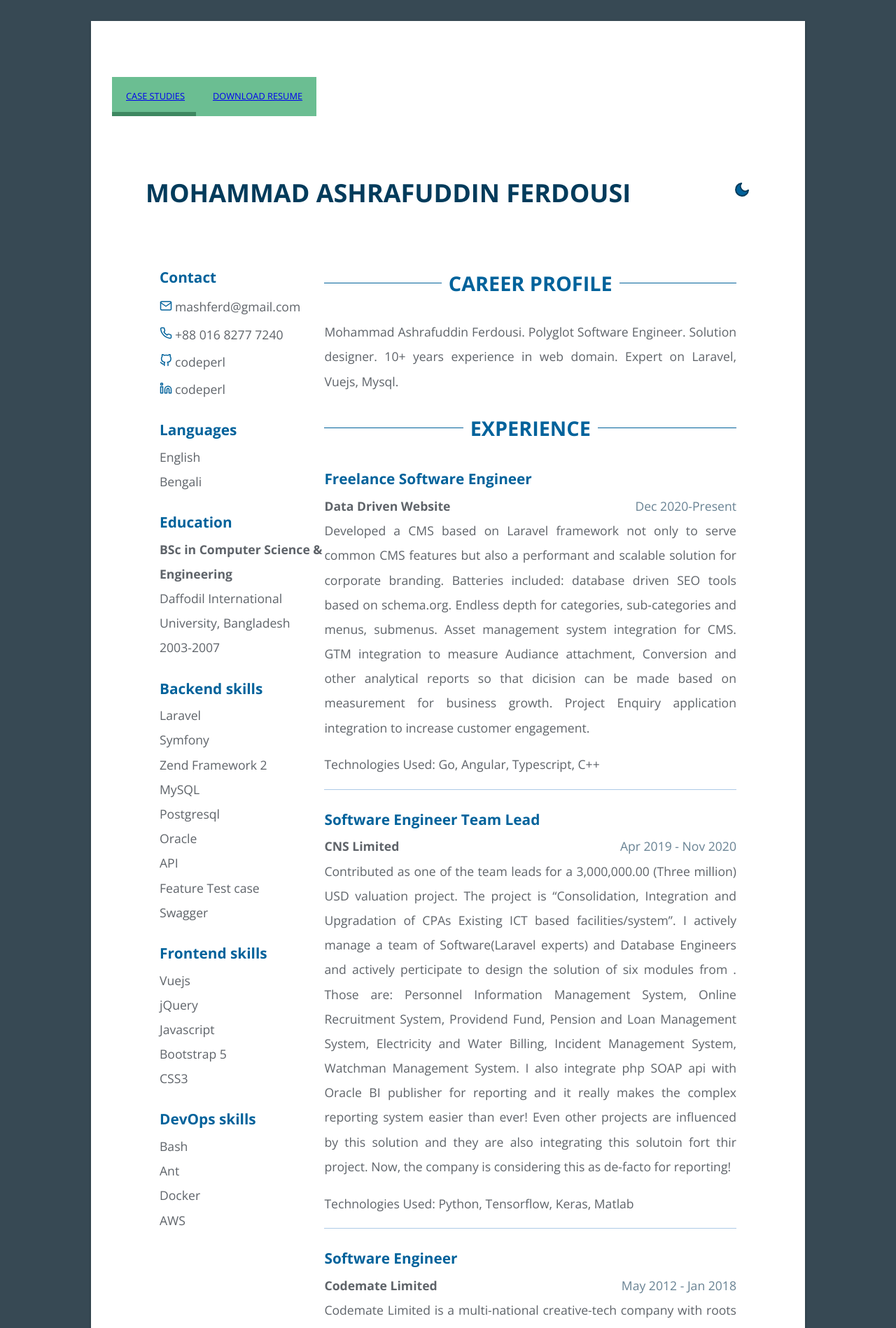
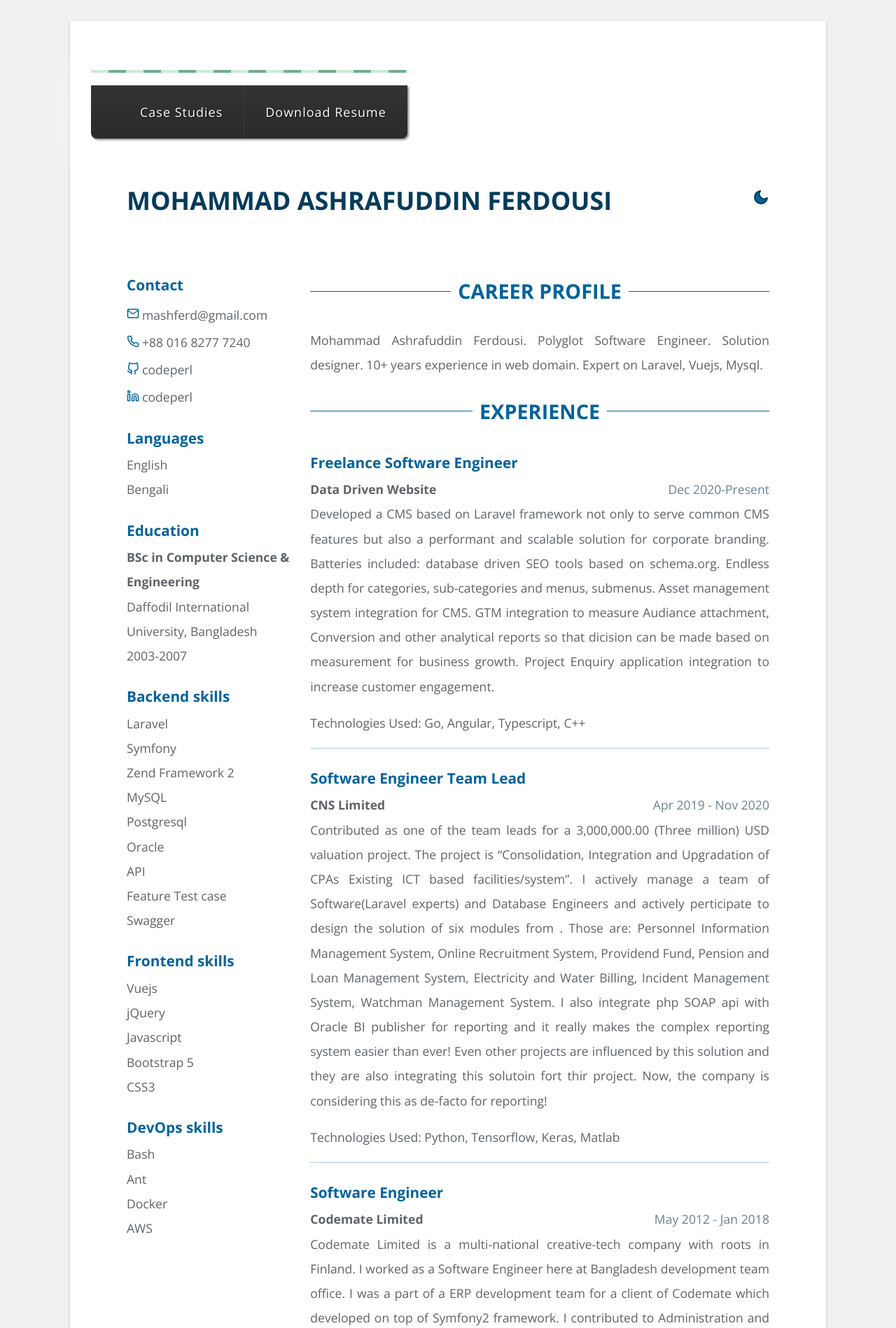
Before and after one commit to codeperl/resume, a Jekyll site: the page built from index.html, in a window 1280 px wide. Shown: the top 1898 px of the page at 70% size. Built offline with Jekyll 4.4.1, drawn with Linux system fonts in a browser that asks for light colours.

Commit message:
Adding menu items.

```diff
--- a/_includes/header.html
+++ b/_includes/header.html
@@ -1,6 +1,9 @@
-<nav>
-  {% include top-menu.html nav=site.data.data.nav nested=false %}
-</nav>
+<div class="wrap">
+  <span class="decor"></span>
+  <nav>
+    {% include top-menu.html nav=site.data.data.nav nested=false %}
+  </nav>
+</div>
 <div class="header">
   <h1 class="title">{{site.data.data.name}}</h1>
   {% if site.data.data.support_dark_mode %}
--- a/_includes/top-menu.html
+++ b/_includes/top-menu.html
@@ -1,5 +1,4 @@
-<ul {% if include.nested==true %} class="drop" {% else %} id="main" {% endif %}>
-    {% if include.nested==true %} <div> {% endif %}
+<ul {% if include.nested==true %} class="sub" {% else %} class="primary" {% endif %}>
     {% for item in include.nav %}
         <li>
             <a href="{{ item.url }}" {% if item.subnav %} aria-haspopup="true" {% endif %}>{{ item.title }}</a>
@@ -8,6 +7,4 @@
             {% endif %}
         </li>
     {% endfor %}
-    {% if include.nested==true %} </div> {% endif %}
-    {% if include.nested==false %} <div id="marker"></div> {% endif %}
 </ul>
--- a/_sass/_topnav.scss
+++ b/_sass/_topnav.scss
@@ -1,90 +1,171 @@
-$min-width: 120px;
-$maincolor: #6BBE92;
-$secondarycolor: #3E8760;
-
-@mixin transform($value){
-  -webkit-transform: ($value);
-  -moz-transform: ($value);
-  -ms-transform: ($value);
-  transform: ($value);
-}
-@mixin transition($value){
-  -webkit-transition: ($value);
-  -moz-transition: ($value);
-  -ms-transition: ($value);
-  transition: ($value);
+.wrap {
+  display: inline-block;
+  -webkit-box-shadow: 0 0 70px #fff;
+  -moz-box-shadow: 0 0 70px #fff;
+  box-shadow: 0 0 70px #fff;
+  margin-top: 40px;
 }
 
-*{
-  box-sizing: border-box;
-}
-body{
-  font-family: 'Open Sans', sans-serif;
-  background: #374954;
-  color: white;
-  text-align: center;
+/* a little "umph" */
+.decor {
+  background: #6EAF8D;
+  background: -webkit-linear-gradient(left, #CDEBDB 50%, #6EAF8D 50%);
+  background: -moz-linear-gradient(left, #CDEBDB 50%, #6EAF8D 50%);
+  background: -o-linear-gradient(left, #CDEBDB 50%, #6EAF8D 50%);
+  background: linear-gradient(left, white 50%, #6EAF8D 50%);
+  background-size: 50px 25%;;
+  padding: 2px;
+  display: block;
 }
 
-#main{
+a {
+  text-decoration: none;
+  color: #fff;
+  display: block;
+}
+
+ul {
+  list-style: none;
   position: relative;
-  list-style: none;
-  background: $maincolor;
-  font-weight: 400;
-  font-size: 0;
-  text-transform: uppercase;
-  display: inline-block;
-  padding: 0;
-  margin: 50px auto;
-  li{
-    font-size: 0.8rem;
-    display: inline-block;
-    position: relative;
-    padding: 15px 20px;
-    cursor: pointer;
-    z-index: 5;
-    min-width: $min-width;
+  text-align: left;
+}
+
+li {
+  float: left;
+}
+
+/* clear'n floats */
+ul:after {
+  clear: both;
+}
+
+ul:before,
+ul:after {
+  content: " ";
+  display: table;
+}
+
+nav {
+  position: relative;
+  background: #2B2B2B;
+  background-image: -webkit-linear-gradient(bottom, #2B2B2B 7%, #333333 100%);
+  background-image: -moz-linear-gradient(bottom, #2B2B2B 7%, #333333 100%);
+  background-image: -o-linear-gradient(bottom, #2B2B2B 7%, #333333 100%);
+  background-image: linear-gradient(bottom, #2B2B2B 7%, #333333 100%);
+  text-align: center;
+  letter-spacing: 1px;
+  text-shadow: 1px 1px 1px #0E0E0E;
+  -webkit-box-shadow: 2px 2px 3px #888;
+  -moz-box-shadow: 2px 2px 3px #888;
+  box-shadow: 2px 2px 3px #888;
+  border-bottom-right-radius: 8px;
+  border-bottom-left-radius: 8px;
+}
+
+/* prime */
+ul.primary li a {
+  display: block;
+  padding: 20px 30px;
+  border-right: 1px solid #3D3D3D;
+}
+
+ul.primary li:last-child a {
+  border-right: none;
+}
+
+ul.primary li a:hover {
+
+  color: #000;
+}
+
+/* subs */
+ul.sub {
+  position: absolute;
+  z-index: 200;
+  box-shadow: 2px 2px 0 #BEBEBE;
+  width: 35%;
+  display:none;
+}
+
+ul.sub li {
+  float: none;
+  margin: 0;
+}
+
+ul.sub li a {
+  border-bottom: 1px dotted #ccc;
+  border-right: none;
+  color: #000;
+  padding: 15px 30px;
+}
+
+ul.sub li:last-child a {
+  border-bottom: none;
+}
+
+ul.sub li a:hover {
+  color: #000;
+  background: #eeeeee;
+}
+
+/* sub display*/
+ul.primary li:hover ul {
+  display: block;
+  background: #fff;
+}
+
+/* keeps the tab background white */
+ul.primary li:hover a {
+  background: #fff;
+  color: #666;
+  text-shadow: none;
+}
+
+ul.primary li:hover > a{
+  color: #000;
+}
+
+@media only screen and (max-width: 600px) {
+  .decor {
+    padding: 3px;
+  }
+
+  .wrap {
+    width: 100%;
+    margin-top: 0px;
+  }
+
+  li {
+    float: none;
+  }
+
+  ul.primary li:hover a {
+    background: none;
+    color: #8B8B8B;
+    text-shadow: 1px 1px #000;
+  }
+
+  ul.primary li:hover ul {
+    display: block;
+    background: #272727;
+    color: #fff;
+  }
+
+  ul.sub {
+    display: block;
+    position: static;
+    box-shadow: none;
+    width: 100%;
+  }
+
+  ul.sub li a {
+    background: #272727;
+    border: none;
+    color: #8B8B8B;
+  }
+
+  ul.sub li a:hover {
+    color: #ccc;
+    background: none;
   }
 }
-li{
-  margin: 0;
-}
-.drop{
-  overflow: hidden;
-  list-style: none;
-  position: absolute;
-  padding: 0;
-  width: 100%;
-  left: 0;
-  top: 48px;
-  div{
-    @include transform(translate(0,-100%));
-    @include transition(all 0.5s 0.1s);
-    position: relative;
-  }
-  li{
-    display:block;
-    padding: 0;
-    width: 100%;
-    background: $secondarycolor !important;
-  }
-}
-#marker{
-  height: 6px;
-  background: $secondarycolor !important;
-  position: absolute;
-  bottom: 0;
-  width: $min-width;
-  z-index: 2;
-  @include transition(all 0.35s);
-}
-
-@for $i from 1 through 4{
-  #main li:nth-child(#{$i}){
-    &:hover ul div{
-      @include transform(translate(0,0));
-    }
-    &:hover ~ #marker{
-      @include transform(translate(#{(-1+$i)*$min-width},0));
-    }
-  }
-}
```
